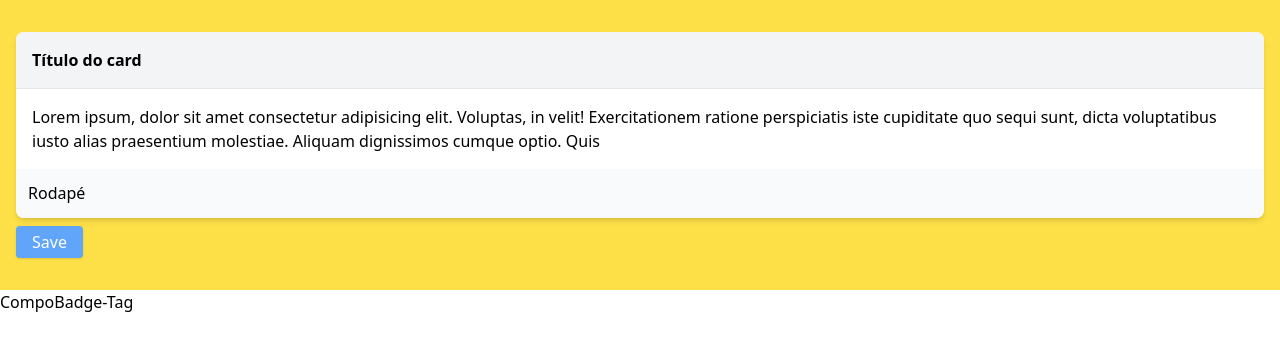
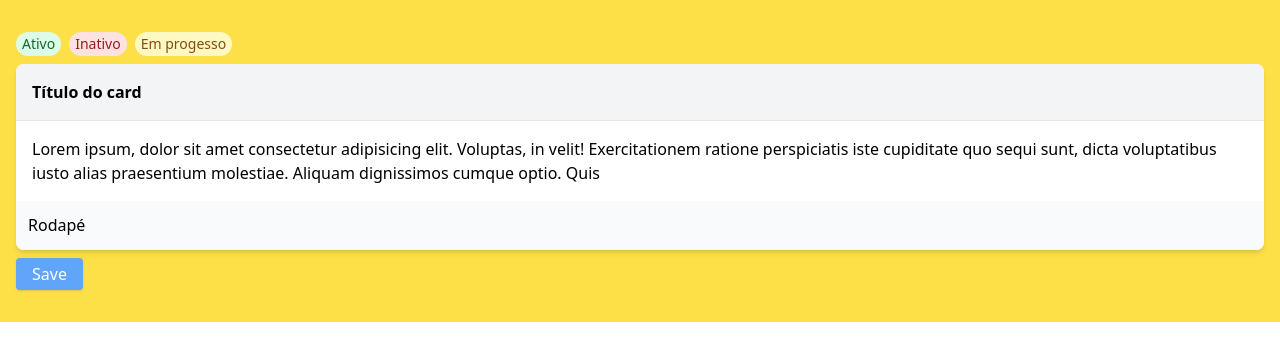
Before and after one commit to renatogomesf/tailwind, a React app: page / in a window 1280 px wide. Shown: the top 360 px of the page. Built offline with nearby package versions, Linux system fonts and the light colour scheme; the HTML template or start-up script is replaced by a standard one.

Commit message:
feita aula 16

```diff
--- /dev/null
+++ b/src/AULAS/aula14, 15, 16/CompoBadge_Tag.jsx
@@ -0,0 +1,19 @@
+import React from "react";
+
+export default function CompoBadge_Tag() {
+    return (
+        <div className="flex gap-2">
+            <div className="inline-flex items-center text-sm bg-green-100 px-1.5 py-0.5 rounded-full text-green-800 font-medium">
+                Ativo
+            </div>
+
+            <div className="inline-flex items-center text-sm bg-red-100 px-1.5 py-0.5 rounded-full text-red-800 font-medium">
+                Inativo
+            </div>
+
+            <div className="inline-flex items-center text-sm bg-yellow-100 px-1.5 py-0.5 rounded-full text-yellow-800 font-medium">
+                Em progesso
+            </div>
+        </div>
+    )
+}
--- a/src/AULAS/aula14, 15/CompoCard.jsx
+++ b/src/AULAS/aula14, 15, 16/CompoCard.jsx
@@ -1,13 +1,17 @@
 import React from "react";
 
 import CompoButton from "./CompoButton";
+import CompoBadge_Tag from "./CompoBadge_Tag";
 
 export default function CompoCard() {
     return (
         <>
             <div className="container mx-auto px-4 py-8 bg-yellow-300 dark:bg-gray-800">
 
-                <div className="mb-2 bg-white rounded-lg shadow-md overflow-hidden">
+                <CompoBadge_Tag></CompoBadge_Tag>
+
+                <div className="my-2 bg-white rounded-lg shadow-md overflow-hidden">
+
 
                     <div className="w-full bg-gray-100 p-4 border-b border-gray-200">
                         <h2 className="font-bold">Título do card</h2>
--- a/src/AULAS/aula14, 15/CompoBadge_Tag.jsx
+++ /dev/null
@@ -1,9 +0,0 @@
-import React from "react";
-
-export default function CompoBadge_Tag() {
-    return (
-        <>
-            <p>CompoBadge-Tag</p>
-        </>
-    )
-}
--- a/src/App.jsx
+++ b/src/App.jsx
@@ -1,15 +1,12 @@
 import "./App.css"
 
-import CompoCard from './AULAS/aula14, 15/CompoCard'
-import CompoBadge_Tag from "./AULAS/aula14, 15/CompoBadge_Tag"
+import CompoCard from './AULAS/aula14, 15, 16/CompoCard'
 
 function App() {
 
   return (
     <>
       <CompoCard></CompoCard>
-
-      <CompoBadge_Tag></CompoBadge_Tag>
     </>
   )
 }
```
Also changed, not shown: src/AULAS/aula14, 15, 16/CompoButton.jsx (renamed from src/AULAS/aula14, 15/CompoButton.jsx).
